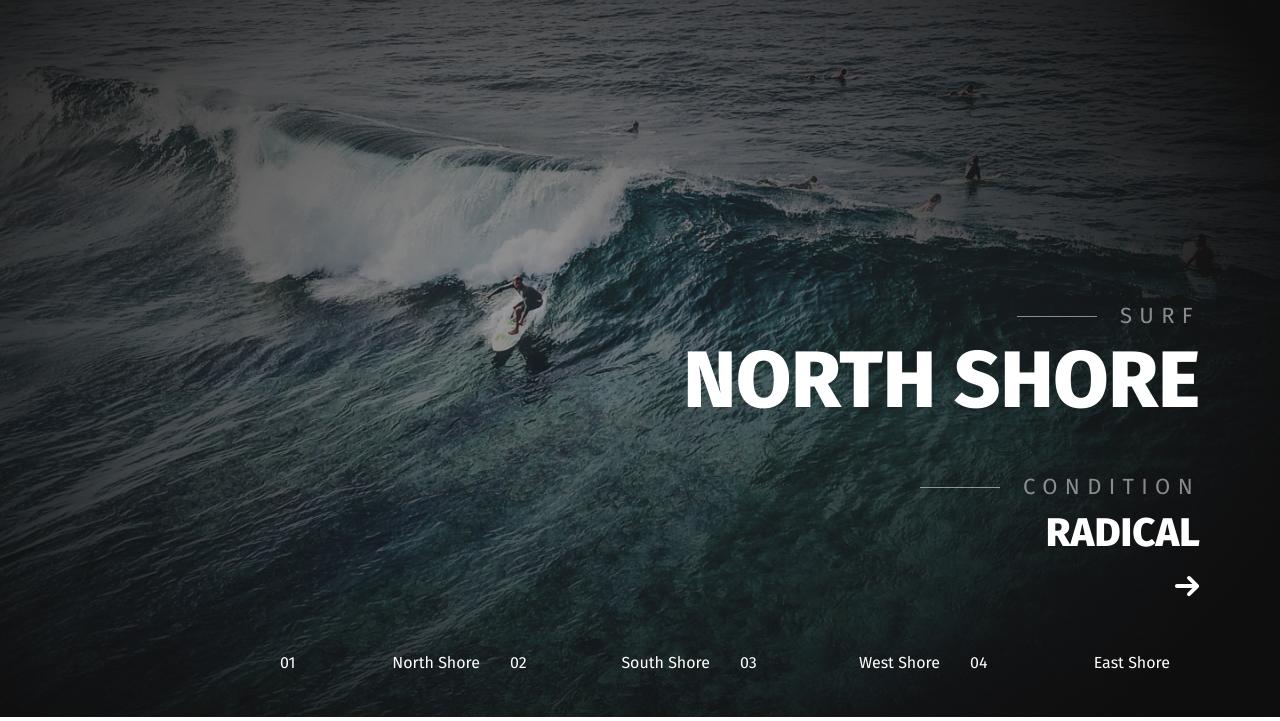
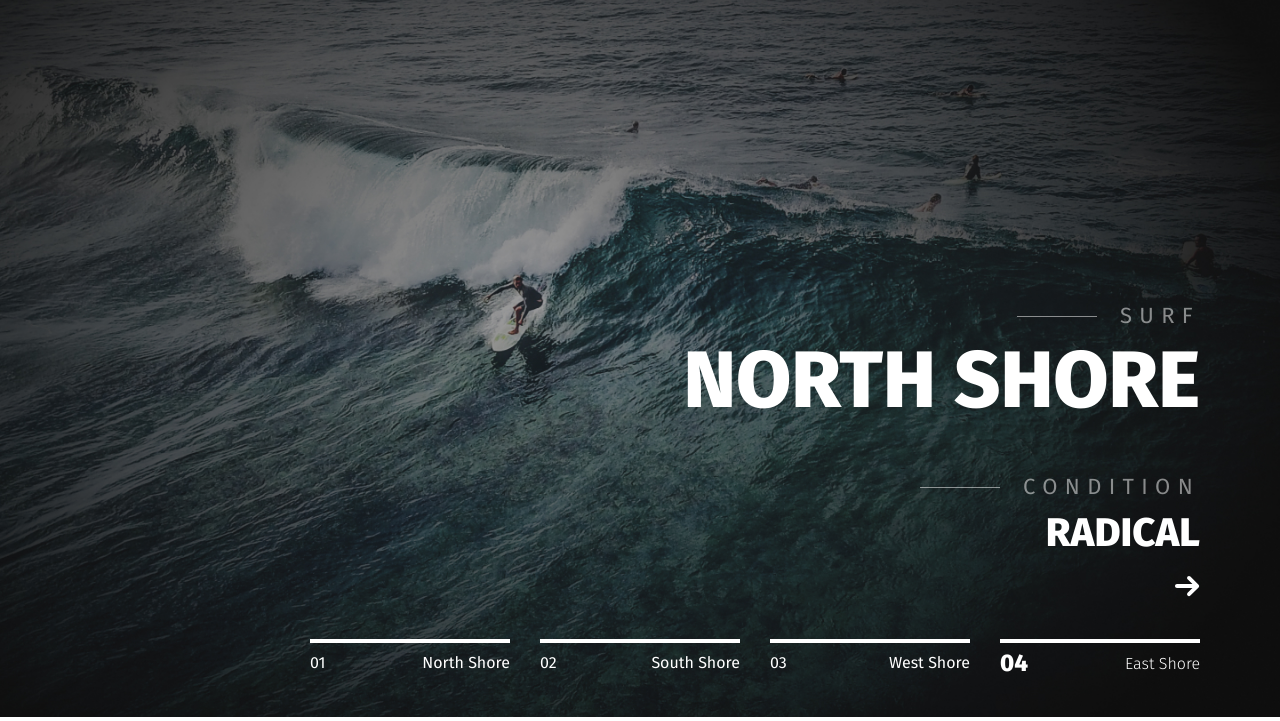
Before and after one commit to Aloxan12/serf, a website: page app/index.html in a window 1280 px wide. Shown: the part 83-804 px from the top of the page. Drawn offline with nearby package versions, Linux system fonts and the light colour scheme; files that its build step writes are made by us from their sources.

Commit message:
header scss

```diff
--- a/app/scss/global.scss
+++ b/app/scss/global.scss
@@ -1,6 +1,7 @@
 body{
   font-family: 'Fira Sans', sans-serif;
   font-weight: 400;
+  font-size: 16px;
 }
 a{
   display: inline-block;
--- a/app/scss/style.scss
+++ b/app/scss/style.scss
@@ -62,7 +62,7 @@
 
 .slider-dots{
   position: absolute;
-  right: 80px;
+  right: 50px;
   bottom: 40px;
   max-width: 920px;
   width: 100%;
@@ -76,12 +76,17 @@
   justify-content: space-between;
   height: 28px;
   align-items: center;
+  border-top: 4px solid;
+  padding-top: 6px;
 
   &__number{
-
+    font-weight: 800;
+    font-size: 24px;
+    line-height: 34px;
   }
   &__name{
-
+    font-weight: 300;
+    line-height: 19px;
   }
 }
 @import "media";
```
